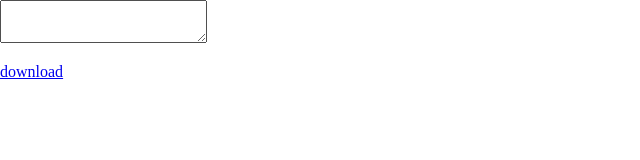
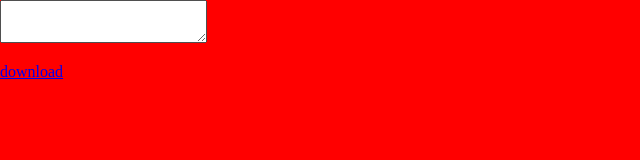
Before and after one commit to craigdallimore/sketch-palette-generator, a website: page index.html in a window 1280 px wide. Shown: the whole page, without its empty margins (0-640 px from the left). Drawn offline with nearby package versions, Linux system fonts and the light colour scheme; files that its build step writes are made by us from their sources.

Commit message:
Add watcher for css build

```diff
--- a/package.json
+++ b/package.json
@@ -5,6 +5,7 @@
   "main": "dist/main.js",
   "scripts": {
     "css": "node build-css",
+    "watch": "nodemon -e css -x \"node build-css && notify-send -i face-cool CSS built\"",
     "dev": "static-server",
     "test": "echo \"Error: no test specified\" && exit 1"
   },
@@ -25,6 +26,7 @@
   "homepage": "https://github.com/craigdallimore/sketch-palette-generator#readme",
   "devDependencies": {
     "cssnano": "^4.0.0-rc.0",
+    "nodemon": "^1.11.0",
     "normalize.css": "^7.0.0",
     "postcss": "^6.0.1",
     "postcss-cli": "^4.0.0",
--- a/style.css
+++ b/style.css
@@ -6,3 +6,9 @@
 * {
   box-sizing : border-box;
 }
+
+body {
+
+  background : red;
+
+}
```
